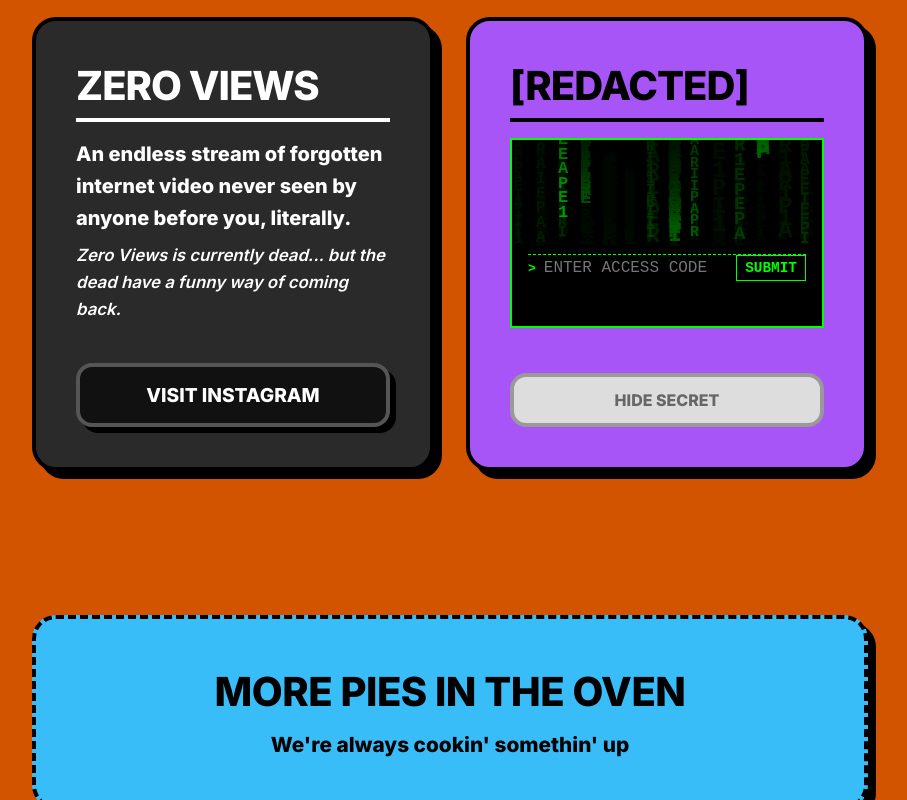
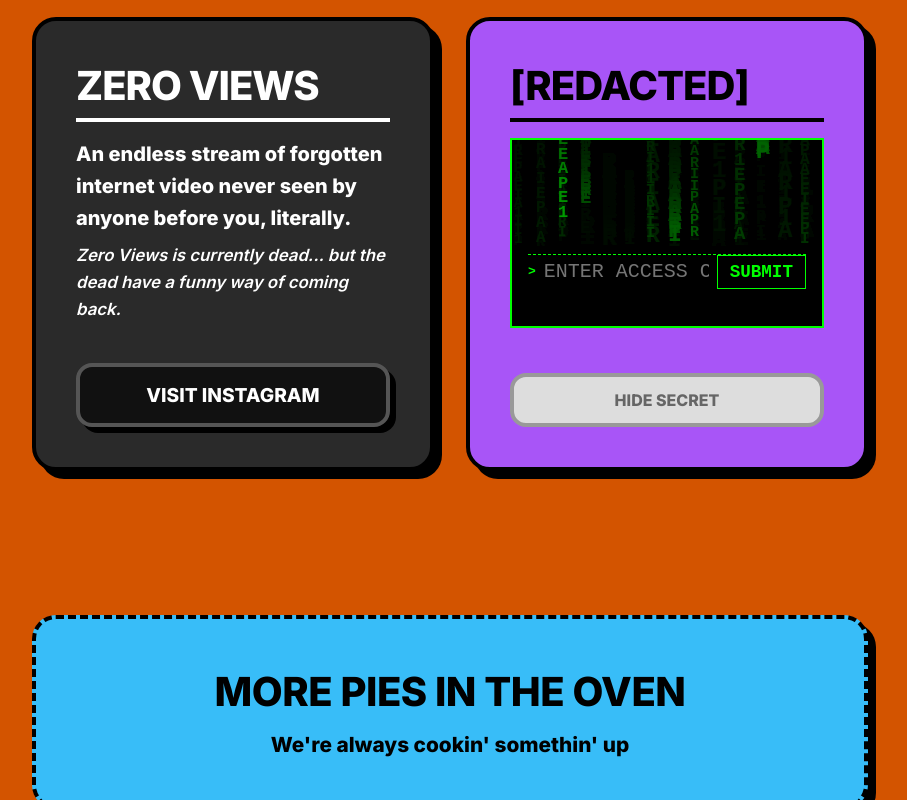
Before and after one commit to mozltovcoktail/airpiehi-site, a website built with Vite: page index.html in a window 1280 px wide. Both pictures are taken after a click on the element "TOP SECRET". Shown: the part 1464-2264 px from the top of the page, without its empty margins (190-1097 px from the left). Built offline with nearby package versions, Linux system fonts and the light colour scheme.

Commit message:
style: increase input and button font size and padding
Input: 1rem → 1.25rem
Button: 0.9rem → 1.1rem, padding 0.25rem 0.5rem → 0.35rem 0.75rem

Co-Authored-By: Claude Sonnet 4.6 <noreply@anthropic.com>

```diff
--- a/index.html
+++ b/index.html
@@ -77,8 +77,8 @@
                      <div style="position: absolute; bottom: 0; left: 0; right: 0; z-index: 1; height: 80px; padding: 0 1rem; display: flex; flex-direction: column; justify-content: flex-start; padding-top: 0.5rem;">
                        <div style="background: #000; border-top: 1px dashed #0f0; display: flex; align-items: center; gap: 0.5rem;">
                          <span>></span>
-                         <input type="text" id="secret-code-input" placeholder="ENTER ACCESS CODE" style="flex: 1; background: #000; border: none; color: #0f0; font-family: monospace; font-size: 1rem; outline: none; min-width: 0;" autocomplete="off" spellcheck="false" />
-                         <button id="secret-code-submit" style="background: #000; border: 1px solid #0f0; color: #0f0; padding: 0.25rem 0.5rem; font-family: monospace; cursor: pointer; font-weight: bold; font-size: 0.9rem;">SUBMIT</button>
+                         <input type="text" id="secret-code-input" placeholder="ENTER ACCESS CODE" style="flex: 1; background: #000; border: none; color: #0f0; font-family: monospace; font-size: 1.25rem; outline: none; min-width: 0;" autocomplete="off" spellcheck="false" />
+                         <button id="secret-code-submit" style="background: #000; border: 1px solid #0f0; color: #0f0; padding: 0.35rem 0.75rem; font-family: monospace; cursor: pointer; font-weight: bold; font-size: 1.1rem;">SUBMIT</button>
                        </div>
                        <p id="secret-code-response" style="background: #000; margin-top: 0.5rem; margin-bottom: 0; color: #f00; font-size: 0.9rem; opacity: 0; transition: opacity 0.2s;">.</p>
                      </div>
```
